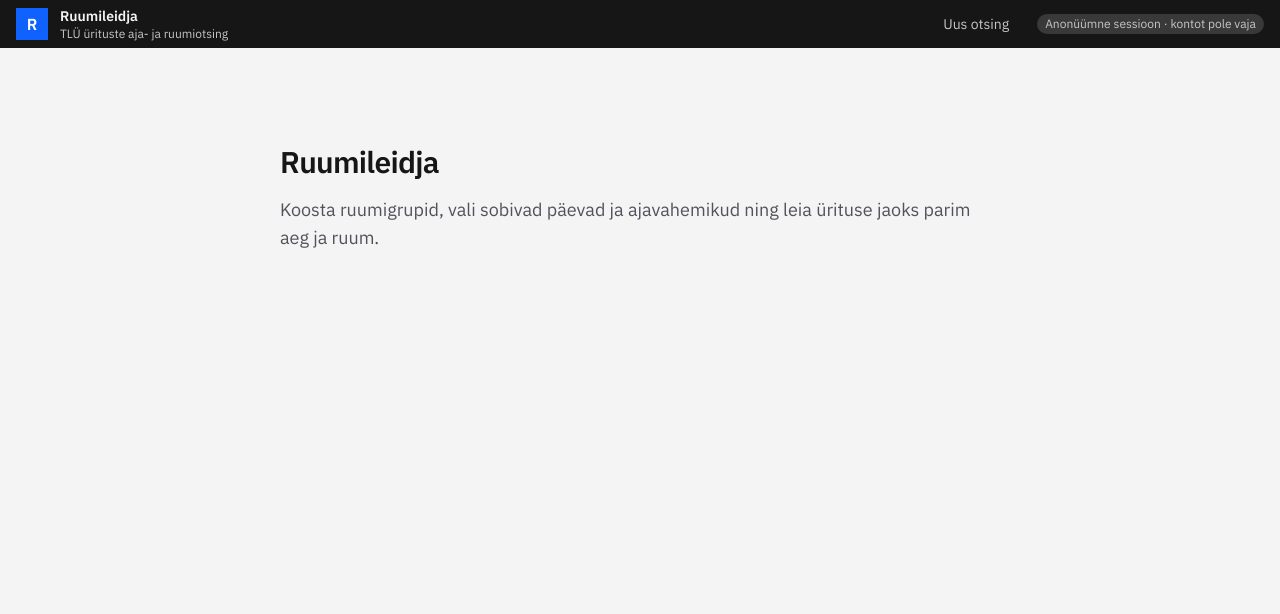
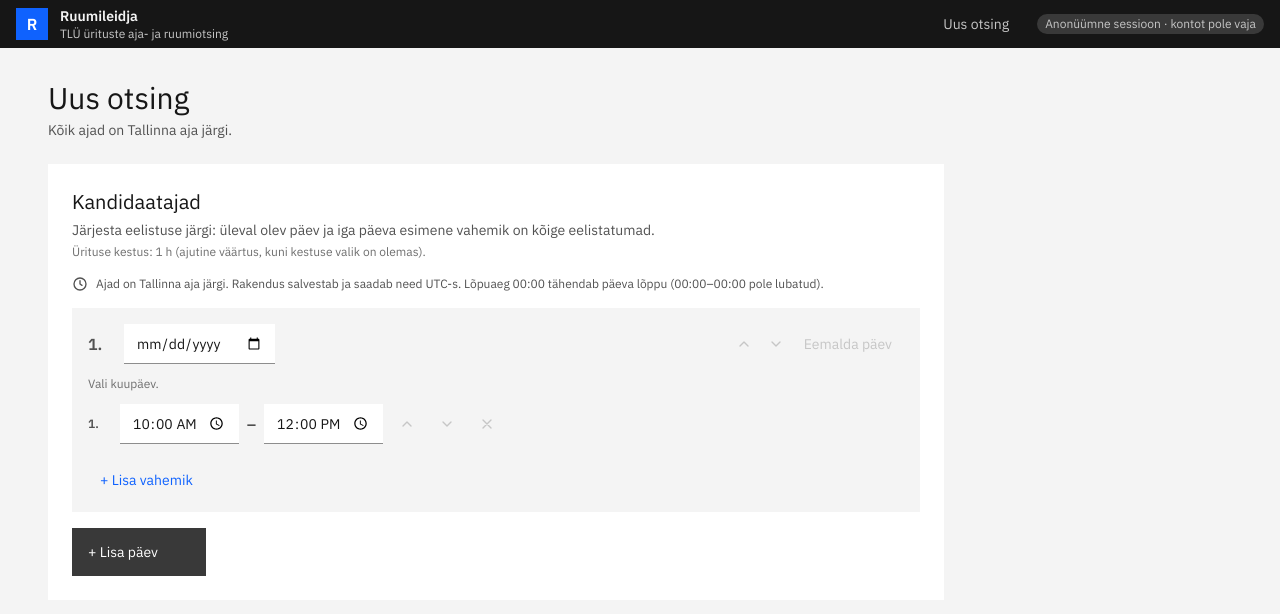
Before and after one commit to rakenduste-programmeerimine-2026/Room-finder, a Next.js app: page / in a window 1280 px wide. Shown: the top 614 px of the page. Built offline with nearby package versions, Linux system fonts and the light colour scheme.

Commit message:
feat(ui): show the candidate times on the new search page
The event length is a temporary 60 minutes until the event part
exists (PLACEHOLDER(#37)).

Refs #26

```diff
--- a/src/app/page.tsx
+++ b/src/app/page.tsx
@@ -1,11 +1,30 @@
+import { TimeWindowTool } from "./_components/time-window-tool";
+import { formatDuration } from "./_lib/format";
+
+// PLACEHOLDER(#37): the event duration comes from the event part of the form.
+const EVENT_DURATION_MINUTES = 60;
+
 export default function Home() {
   return (
-    <main className="mx-auto flex w-full max-w-3xl flex-1 flex-col gap-4 px-6 py-24">
-      <h1 className="text-3xl font-semibold tracking-tight">Ruumileidja</h1>
-      <p className="text-lg text-zinc-600 dark:text-zinc-400">
-        Koosta ruumigrupid, vali sobivad päevad ja ajavahemikud ning leia
-        ürituse jaoks parim aeg ja ruum.
-      </p>
+    <main className="mx-auto flex w-full max-w-[1440px] flex-1 flex-col gap-6 px-6 py-8 md:px-12">
+      <div className="flex flex-col gap-1">
+        <h1 className="text-3xl font-normal">Uus otsing</h1>
+        <p className="text-sm text-ink-muted">Kõik ajad on Tallinna aja järgi.</p>
+      </div>
+
+      <section aria-labelledby="kandidaatajad" className="flex max-w-4xl flex-col gap-4 bg-layer p-6">
+        <div className="flex flex-col gap-1">
+          <h2 id="kandidaatajad" className="text-xl font-normal">Kandidaatajad</h2>
+          <p className="text-sm text-ink-muted">
+            Järjesta eelistuse järgi: üleval olev päev ja iga päeva esimene vahemik on kõige eelistatumad.
+          </p>
+          {/* PLACEHOLDER(#37): replaced by the duration field. */}
+          <p className="text-xs text-helper">
+            Ürituse kestus: {formatDuration(EVENT_DURATION_MINUTES)} (ajutine väärtus, kuni kestuse valik on olemas).
+          </p>
+        </div>
+        <TimeWindowTool durationMinutes={EVENT_DURATION_MINUTES} />
+      </section>
     </main>
   );
 }
```
Also changed, not shown: 1 other file (tests, documents, lock files or other folders).
